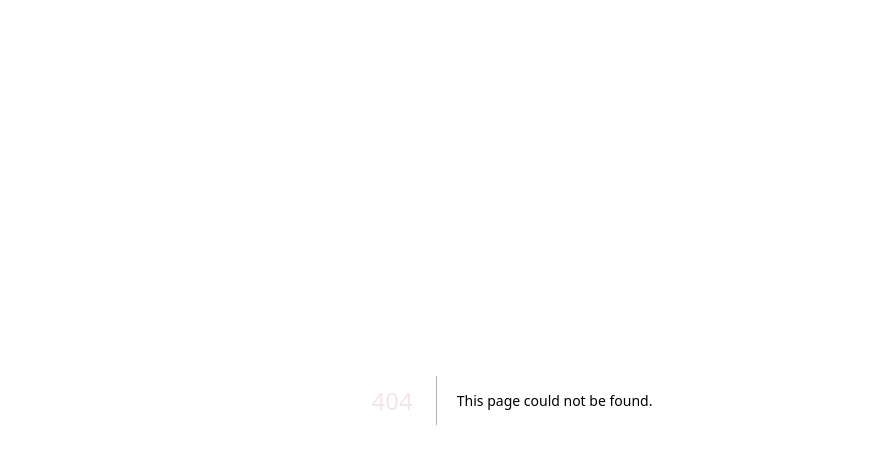
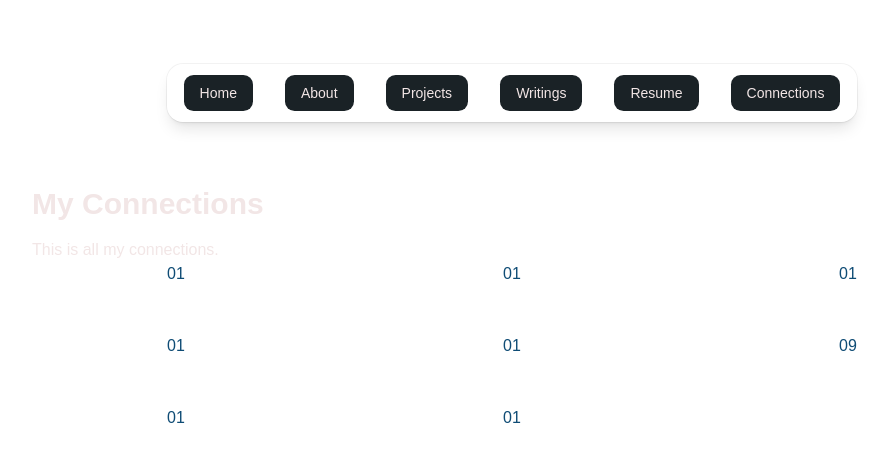
Before and after one commit to Muhawow/Muha-Guarddin, a Next.js app: page /friends in a window 1280 px wide. Before the commit this address had no page. Shown: the top 464 px of the page, without its empty margins (128-1017 px from the left). Built offline with nearby package versions, Linux system fonts and the light colour scheme.

Commit message:
Adding stuff for building next js for deploying

```diff
--- a/src/app/about/page.tsx
+++ b/src/app/about/page.tsx
@@ -21,18 +21,19 @@ export default function AboutPage() {
 
         {/* <div className="py-8 grid lg:grid-cols-3 md:grid-cols-2 sm:grid-cols-1 gap-12"></div> */}
         <div className="grid grid-flow-col grid-rows-2 gap-4">
-          <div className="row-span-3">
+          <div className="row-span-1 sm:row-span-2 ">
             <img className="h-100 w-90 object-cover mask-r-from-30% rounded-lg" src="./img/wow.jpg" alt="Sunset in the mountains"></img>
           </div>
-          <div className="col-span-2 ">
+          <div className=" ">
             <h1 className="text-5xl text-[--color-text]">Muhammad Guarddin</h1>
-            <p className="w-full py-8 text-[--color-text] text-wrap text-justify">Lorem ipsum dolor sit amet, consectetur adipiscing elit, sed do eiusmod tempor incididunt ut labore et dolore magna aliqua. Ut enim ad minim veniam, quis nostrud exercitation ullamco laboris nisi ut aliquip ex ea commodo consequat. Duis aute irure dolor in reprehenderit in voluptate velit esse cillum dolore eu fugiat nulla pariatur. Excepteur sint occaecat cupidatat non proident, sunt in culpa qui officia deserunt mollit anim id est laborum</p>
-          </div>
-          <div className="col-span-1 row-span-2 ...">
-            <p className="w-full text-[--color-text] text-wrap text-justify">Lorem ipsum dolor sit amet, consectetur adipiscing elit, sed do eiusmod tempor incididunt ut labore et dolore magna aliqua. Ut enim ad minim veniam, quis nostrud exercitation ullamco laboris nisi ut aliquip ex ea commodo consequat. Duis aute irure dolor in reprehenderit in voluptate velit esse cillum dolore eu fugiat nulla pariatur. Excepteur sint occaecat cupidatat non proident, sunt in culpa qui officia deserunt mollit anim id est laborum</p>
+            <p className="w-full py-8 text-[--color-text] text-wrap text-justify text-left">Hi, my name is Muhammad Guarddin, you can call me Muha, I'm currently a 12th grade student at highschool, and I'm from Indonesia. I like to learn something new that is related to computer and also engineering stuffs, as I hope I could be applied to university major related to that. </p>
+
+            <p className="w-full text-[--color-text] text-wrap text-justify"></p>
 
           </div>
-        </div>
+
+          </div>
+        {/* </div> */}
       </section>
     </html>
   )
--- a/src/app/components/navbar.tsx
+++ b/src/app/components/navbar.tsx
@@ -40,15 +40,20 @@ export default function Navbar(): JSX.Element {
           Resume
         </Link>
       </li>
+        <li>
+        <Link href="/friends" className="transition-colors text-[--color-light] hover:text-[--color-primary]">
+          Connections
+        </Link>
+      </li>
     </>
   )
 
   return (
-    <header className="sticky top-0 z-50 py-4 ">
-      <div className="mx-auto max-w-2xl px-4 sm:px-6 lg:px-8">
+    <header className="sticky top-0 z-50 py-4">
+      <div className="mx-auto items-center place-content-around  px-4 sm:px-6 lg:px-8 flex">
         <div
           className="mt-12 rounded-2xl border border-white/20 shadow-lg ring-1 ring-black/5
-                     backdrop-blur-md dark:supports-[backdrop-filter]:bg-neutral-900/30"
+                     backdrop-blur-md dark:supports-[backdrop-filter]:bg-neutral-900/30 flex "
         >
           <nav className="flex h-14 items-center justify-center px-4">
             <ul className="hidden md:flex items-center gap-8 text-sm">{NavLinks}</ul>
--- /dev/null
+++ b/src/app/friends/page.tsx
@@ -0,0 +1,36 @@
+// import './globals.css'
+import type { Metadata } from 'next'
+import Navbar from '../components/navbar'
+
+export const metadata: Metadata = {
+  title: 'My App',
+  description: 'Generated by Next.js',
+}
+
+export default function ProjectsPage() {
+  return (
+    <html lang="en">
+      <body>
+        <Navbar />  {/* <-- Your glassy responsive navbar */}
+      </body>
+      <section id="about" className="mx-auto max-w-5xl px-4 sm:px-6 lg:px-8 py-12">
+        <h1 className="text-3xl font-bold mb-4">My Connections</h1>
+        <p className="text-[--color-text]">
+          This is all my connections.
+        </p>
+        <div className="grid grid-flow-col grid-rows-3 gap-12 place-content-around ">
+          <div>01</div>
+          <div>01</div>
+          <div>01</div>
+          <div>01</div>
+          <div>01</div>
+          <div>01</div>
+          <div>01</div>
+          <div>09</div>
+        </div>
+        <div className="py-8 grid lg:grid-cols-3 md:grid-cols-2 sm:grid-cols-1 gap-12">
+        </div>
+      </section>
+    </html>
+  )
+}
--- a/src/app/projects/page.tsx
+++ b/src/app/projects/page.tsx
@@ -16,7 +16,7 @@ export default function ProjectsPage() {
       <section id="about" className="mx-auto max-w-5xl px-4 sm:px-6 lg:px-8 py-12">
         <h1 className="text-3xl font-bold mb-4">My Projects</h1>
         <p className="text-[--color-text]">
-          This is your content area. Scroll to see the sticky, glassy navbar stay put.
+          Welcome to My Project, feel free to look at my projects!
         </p>
 
         <div className="py-8 grid lg:grid-cols-3 md:grid-cols-2 sm:grid-cols-1 gap-12">
@@ -26,7 +26,7 @@ export default function ProjectsPage() {
           <div className="px-6 py-4">
             <div className="font-bold text-xl mb-2">Portable Adzan Caller</div>
             <p className="text-gray-700 text-base">
-              Lorem ipsum dolor sit amet, consectetur adipisicing elit. Voluptatibus quia, nulla! Maiores et perferendis eaque, exercitationem praesentium nihil.
+              A device that could perform call to prayer(Adzan) from the mosques to muslims at home using Raspberry Pi.
             </p>
           </div>
           <div className="px-6 pt-4 pb-2">
@@ -36,11 +36,11 @@ export default function ProjectsPage() {
           </div>
         </div>
           <div className="max-w-sm rounded my-custom-grid-item overflow-hidden shadow-lg">
-          <img className="w-full" src="./img/bumi.png" alt="Sunset in the mountains"></img>
+          <img className="w-fit" src="./img/bumi.png" alt="Sunset in the mountains"></img>
           <div className="px-6 py-4">
             <div className="font-bold text-xl mb-2">Smart CPR</div>
             <p className="text-gray-700 text-base">
-              Lorem ipsum dolor sit amet, consectetur adipisicing elit. Voluptatibus quia, nulla! Maiores et perferendis eaque, exercitationem praesentium nihil.
+              A CPR device that helps a newbie to learn how to perform CPR in a correct way using Micro:bit.
             </p>
           </div>
           <div className="px-6 pt-4 pb-2">
@@ -50,20 +50,20 @@ export default function ProjectsPage() {
           </div>
         </div>
         <div className="max-w-sm rounded my-custom-grid-item overflow-hidden shadow-lg">
-          <img className="w-full" src="./img/BoomerangLauncher.png" alt="Sunset in the mountains"></img>
+          <img className="w-fit" src="./img/BoomerangLauncher.png" alt="Sunset in the mountains"></img>
           <div className="px-6 py-4">
             <div className="font-bold text-xl mb-2">Boomerang Launcher</div>
             <p className="text-gray-700 text-base">
-              Lorem ipsum dolor sit amet, consectetur adipisicing elit. Voluptatibus quia, nulla! Maiores et perferendis eaque, exercitationem praesentium nihil.
+             A machine that launch boomerang using a rotating motor and controlled by Arduino.
             </p>
           </div>
           <div className="px-6 pt-4 pb-2">
-            <span className="inline-block bg-gray-200 rounded-full px-3 py-1 text-sm font-semibold text-gray-700 mr-2 mb-2">#photography</span>
-            <span className="inline-block bg-gray-200 rounded-full px-3 py-1 text-sm font-semibold text-gray-700 mr-2 mb-2">#travel</span>
-            <span className="inline-block bg-gray-200 rounded-full px-3 py-1 text-sm font-semibold text-gray-700 mr-2 mb-2">#winter</span>
+            <span className="inline-block bg-gray-200 rounded-full px-3 py-1 text-sm font-semibold text-gray-700 mr-2 mb-2">#Arduino</span>
+            <span className="inline-block bg-gray-200 rounded-full px-3 py-1 text-sm font-semibold text-gray-700 mr-2 mb-2">#Python</span>
+            <span className="inline-block bg-gray-200 rounded-full px-3 py-1 text-sm font-semibold text-gray-700 mr-2 mb-2">#Competition</span>
           </div>
         </div>
-        <div className="max-w-sm rounded my-custom-grid-item overflow-hidden shadow-lg">
+        {/* <div className="max-w-sm rounded my-custom-grid-item overflow-hidden shadow-lg">
           <img className="w-full" src="/img/bumi.png" alt="Sunset in the mountains"></img>
           <div className="px-6 py-4">
             <div className="font-bold text-xl mb-2">The Coldest Sunset</div>
@@ -76,7 +76,7 @@ export default function ProjectsPage() {
             <span className="inline-block bg-gray-200 rounded-full px-3 py-1 text-sm font-semibold text-gray-700 mr-2 mb-2">#travel</span>
             <span className="inline-block bg-gray-200 rounded-full px-3 py-1 text-sm font-semibold text-gray-700 mr-2 mb-2">#winter</span>
           </div>
-        </div>
+        </div> */}
         </div>
       </section>
     </html>
```
